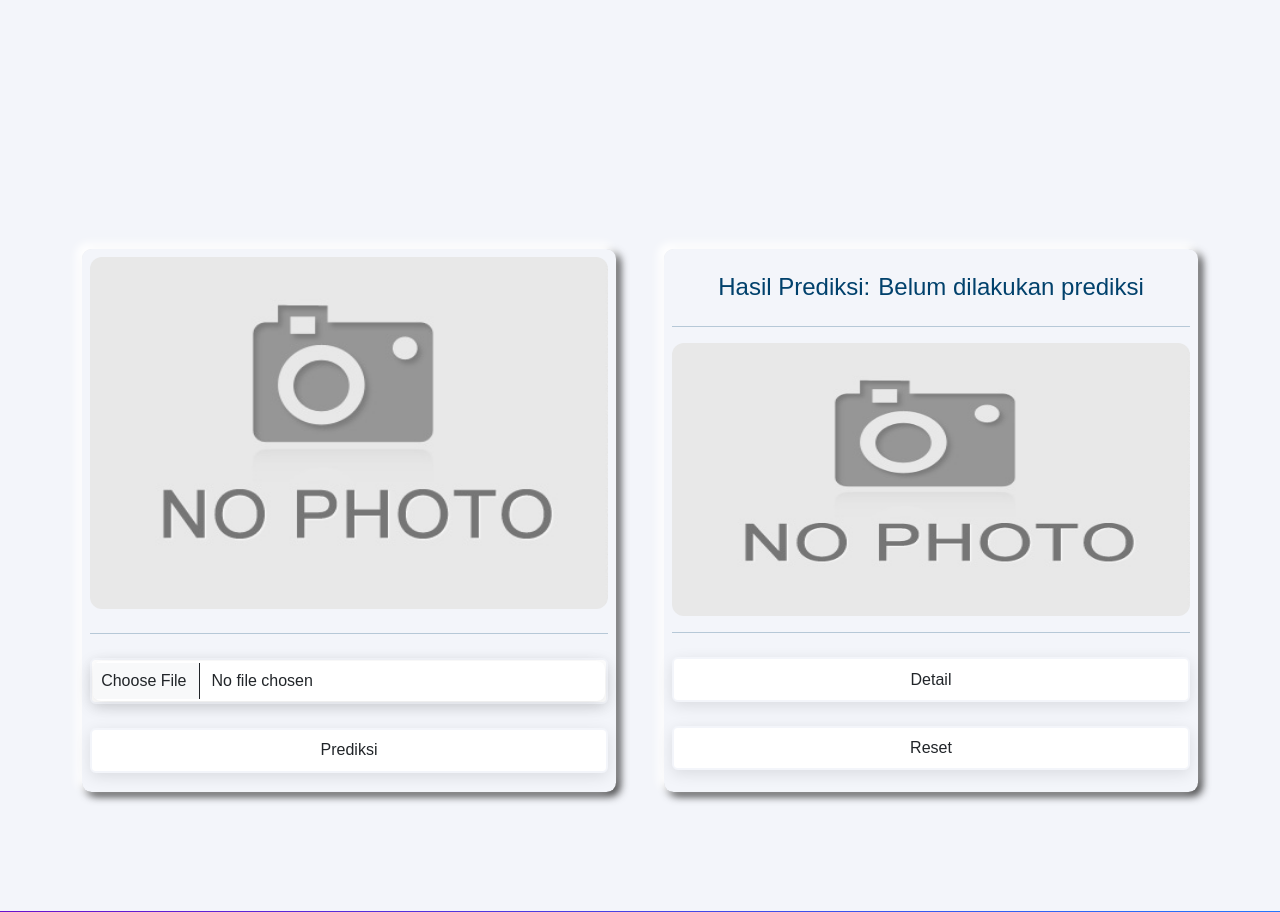
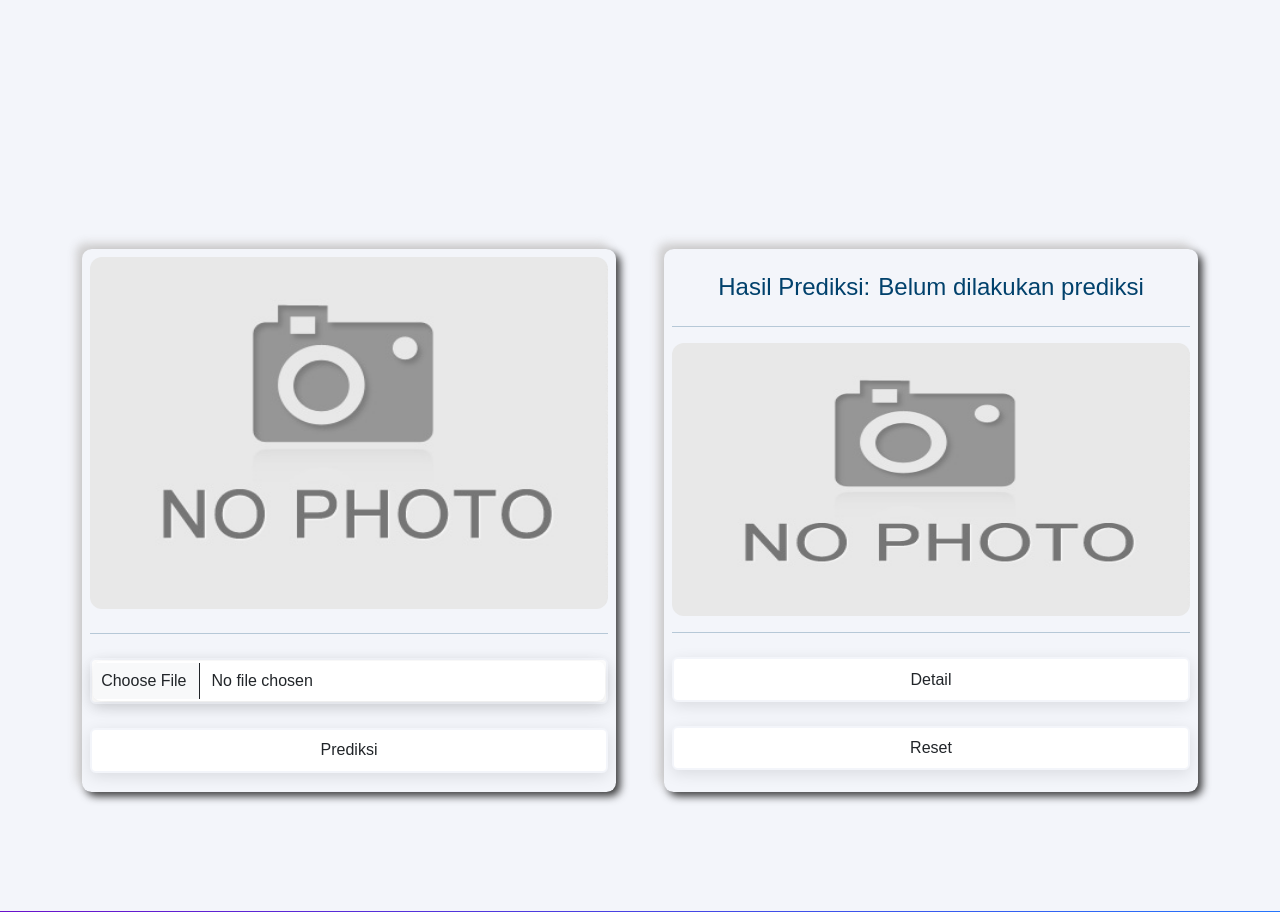
Before and after one commit to ahmadseloabadi/svm-hog, a Flask app: page / in a window 1280 px wide. Shown: the part 2176-3088 px from the top of the page. Run offline with Flask 3, Linux system fonts and the light colour scheme; parts of the project's set-up code (start-up, migrations or seed data) failed here and were passed over; some libraries are stand-ins or nearby versions.

Commit message:
up shadow

```diff
--- a/static/css/style.css
+++ b/static/css/style.css
@@ -159,7 +159,7 @@ section {
   box-sizing: border-box;
   opacity: 100%;
   background-color: f3f5fa;
-  box-shadow: -4px -4px 8px 2px rgb(255, 255, 255),
+  box-shadow: -6px -6px 8px 0 rgba(204, 203, 203, 0.87),
     4px 4px 8px 0px rgba(0, 0, 0, 0.801);
 }
 
```
